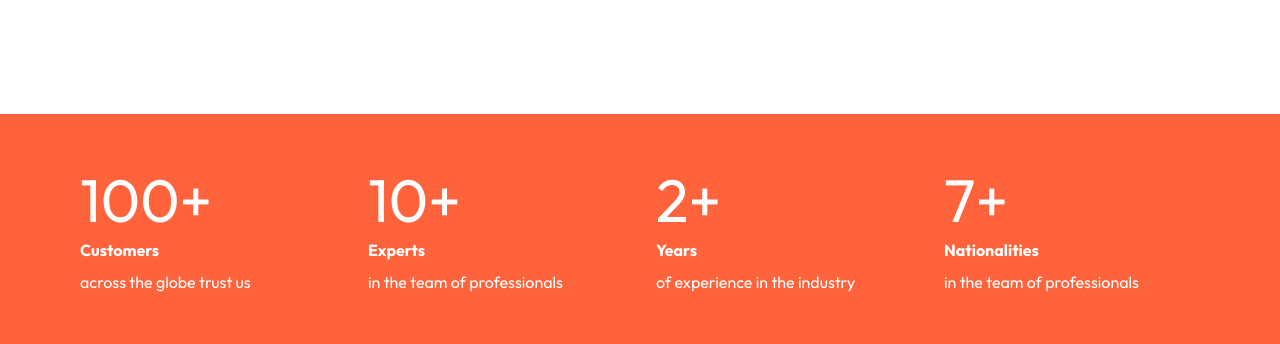
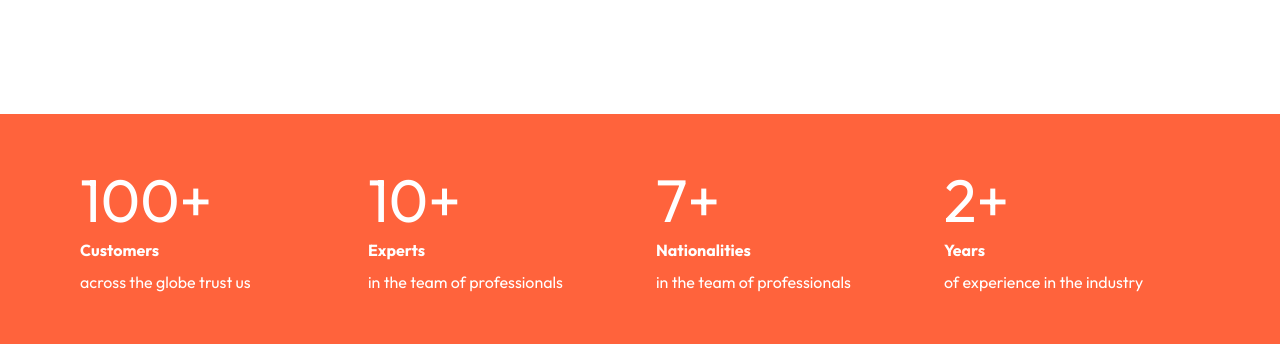
Before and after one commit to adnanalemran/Express-prisma-starter, a Next.js app: page / in a window 1280 px wide. Shown: the part 4914-5258 px from the top of the page. Built offline with nearby package versions, Linux system fonts and the light colour scheme; grey boxes are pictures that could not be loaded.

Commit message:
refactor: Update StatusCount component with new data

```diff
--- a/src/components/pages/HomePage/StatusCount.js
+++ b/src/components/pages/HomePage/StatusCount.js
@@ -16,15 +16,15 @@ const StatusCount = () => {
             text="Experts"
             subText="  in the team of professionals"
           />
-          <StatusFlowPoint
-            year="2+"
-            text="Years"
-            subText="  of experience in the industry"
-          />
+
           <StatusFlowPoint
            year="7+"
            text="Nationalities"
             subText="  in the team of professionals "
+          /> <StatusFlowPoint
+            year="2+"
+            text="Years"
+            subText="  of experience in the industry"
           />
         </div>
       </div>
```
